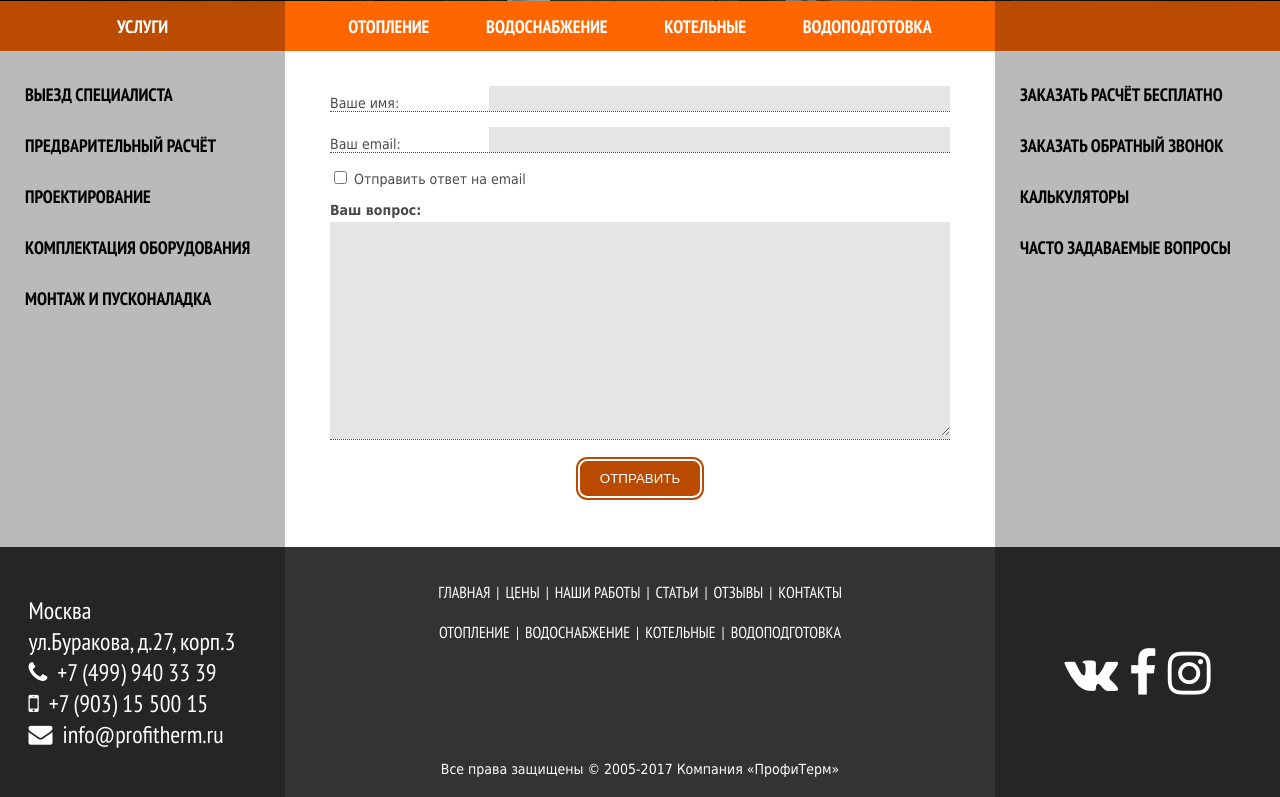
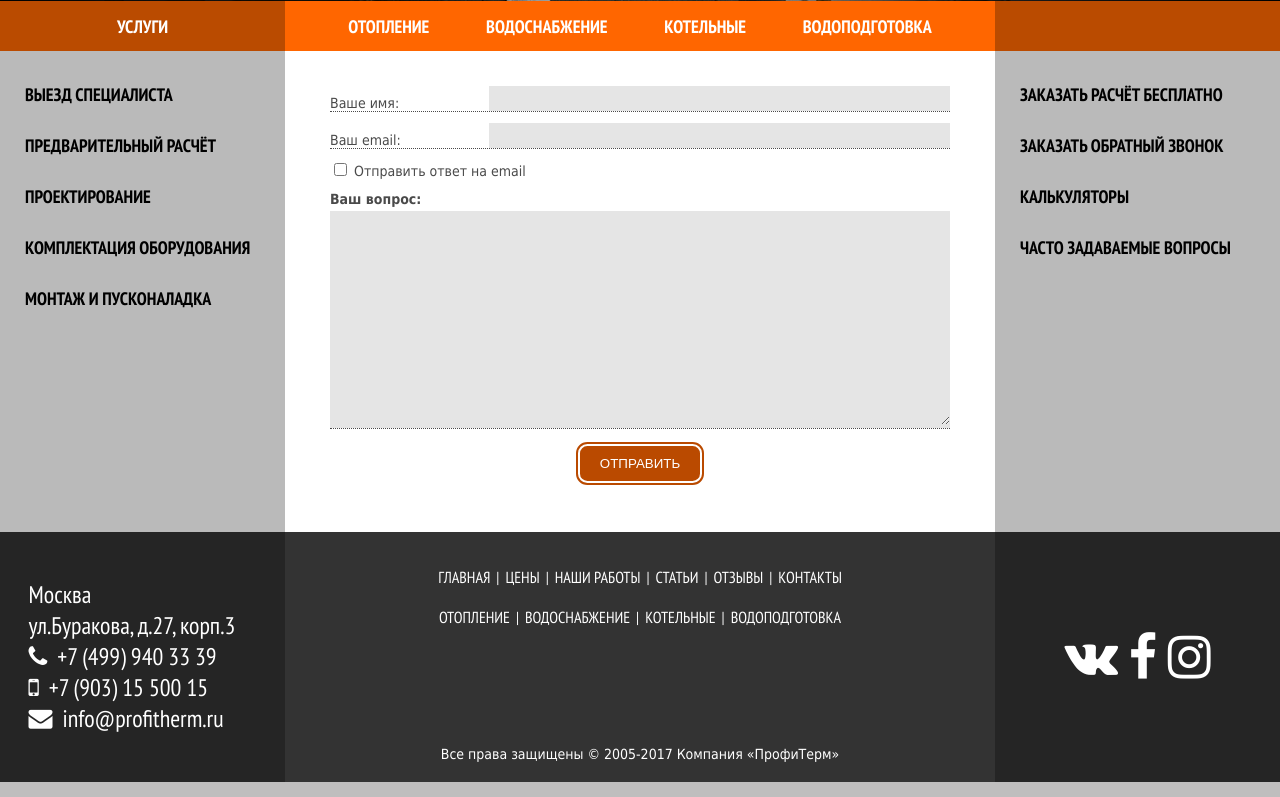
Before and after one commit to Cerzon/profitherm, a Django app: page /faq/add/ in a window 1280 px wide. Shown: the part 433-1230 px from the top of the page. Run offline with Django 3.2, Linux system fonts and the light colour scheme.

Commit message:
2017-04-21-15-04

```diff
--- a/static/css/main.css
+++ b/static/css/main.css
@@ -483,7 +483,7 @@ p.copyright-info {
 }
 
 .form-field {
-    margin: 15px 0;
+    margin: 0.8em 0;
 }
 
 .form-field.multi-column {
```
